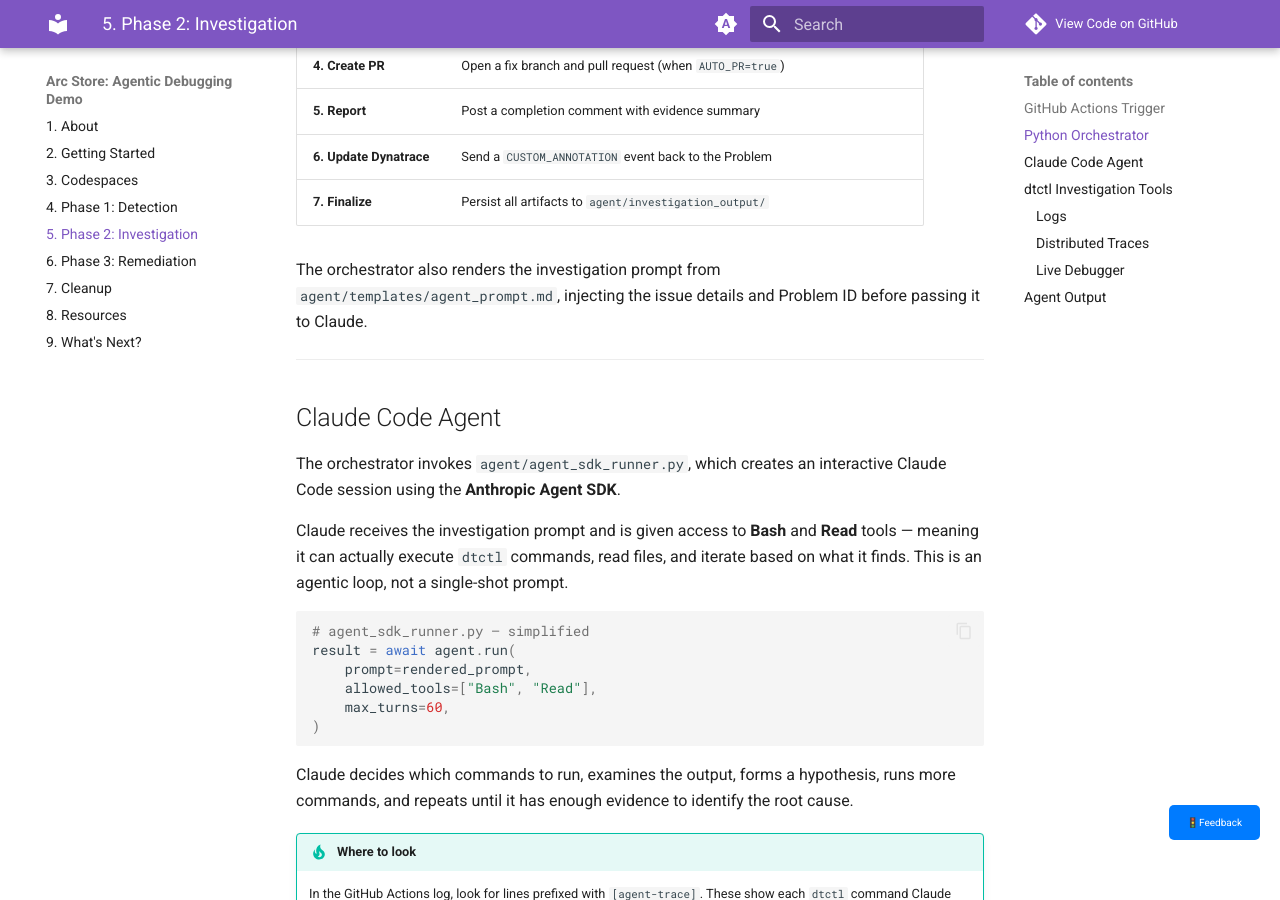
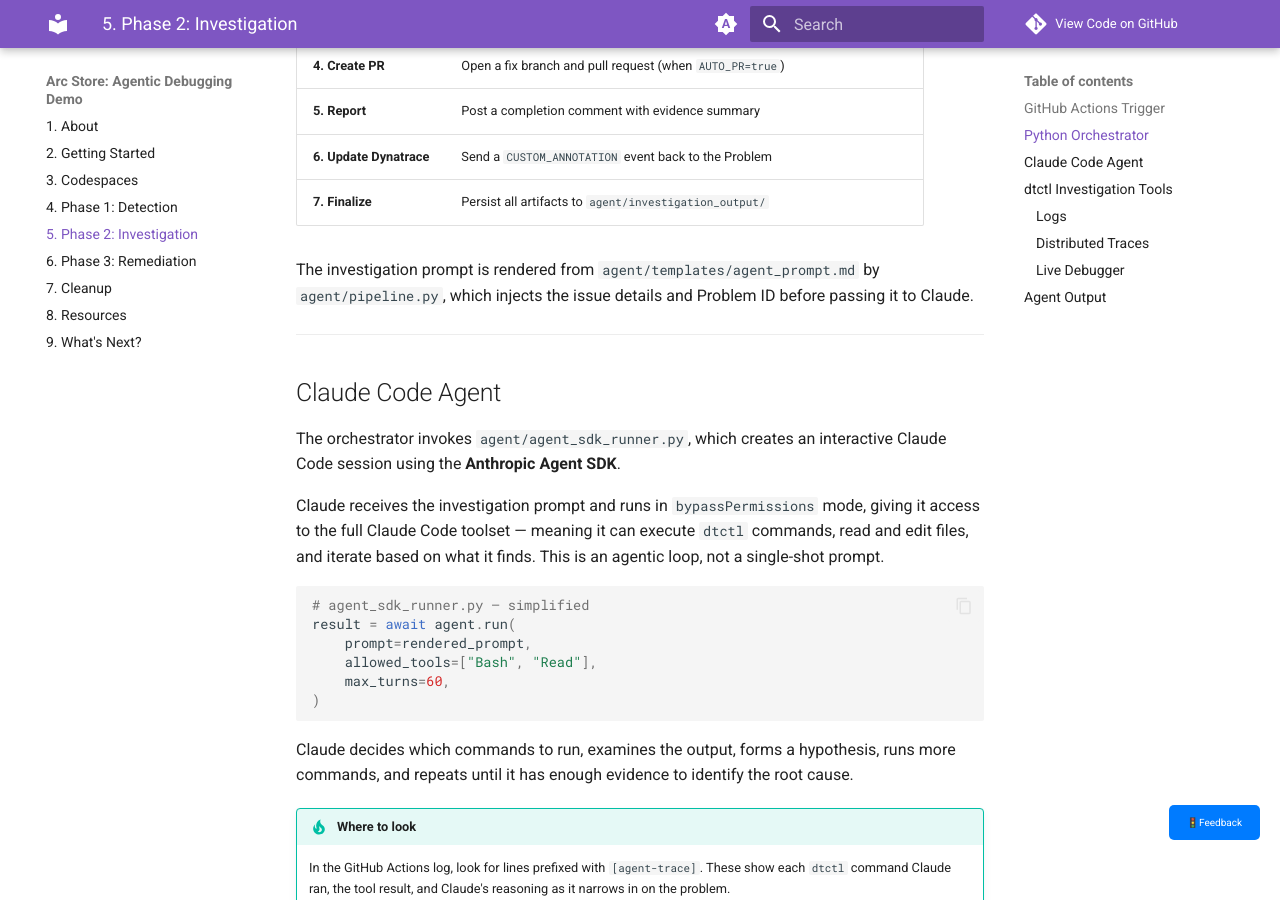
Before and after one commit to joshdynatrace/dtctl-ai-bug-demo, an MkDocs documentation site: the page built from docs/phase-2-investigation.md, in a window 1280 px wide and 900 px high, scrolled down 1126 px. Built offline with MkDocs 1.6.1 and Material for MkDocs 9.7.7, drawn with Linux system fonts in a browser that asks for light colours; comment, search, counter and statistics services are not loaded.

Commit message:
Updated based on refactor

````diff
--- a/docs/phase-2-investigation.md
+++ b/docs/phase-2-investigation.md
@@ -39,7 +39,7 @@
 | **6. Update Dynatrace** | Send a `CUSTOM_ANNOTATION` event back to the Problem |
 | **7. Finalize** | Persist all artifacts to `agent/investigation_output/` |
 
-The orchestrator also renders the investigation prompt from `agent/templates/agent_prompt.md`, injecting the issue details and Problem ID before passing it to Claude.
+The investigation prompt is rendered from `agent/templates/agent_prompt.md` by `agent/pipeline.py`, which injects the issue details and Problem ID before passing it to Claude.
 
 ---
 
@@ -47,7 +47,7 @@
 
 The orchestrator invokes `agent/agent_sdk_runner.py`, which creates an interactive Claude Code session using the **Anthropic Agent SDK**.
 
-Claude receives the investigation prompt and is given access to **Bash** and **Read** tools — meaning it can actually execute `dtctl` commands, read files, and iterate based on what it finds. This is an agentic loop, not a single-shot prompt.
+Claude receives the investigation prompt and runs in `bypassPermissions` mode, giving it access to the full Claude Code toolset — meaning it can execute `dtctl` commands, read and edit files, and iterate based on what it finds. This is an agentic loop, not a single-shot prompt.
 
 ```python
 # agent_sdk_runner.py — simplified
````
